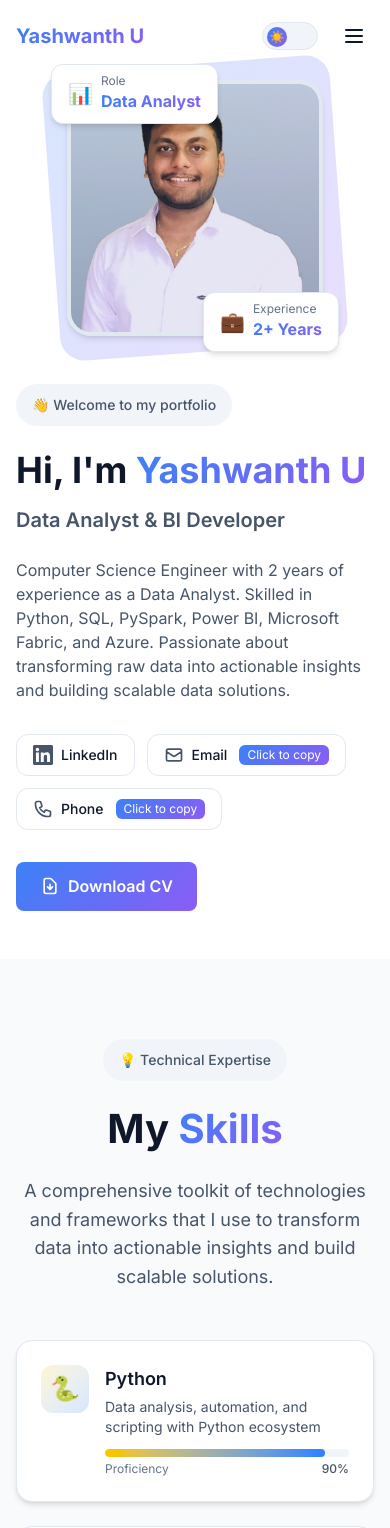
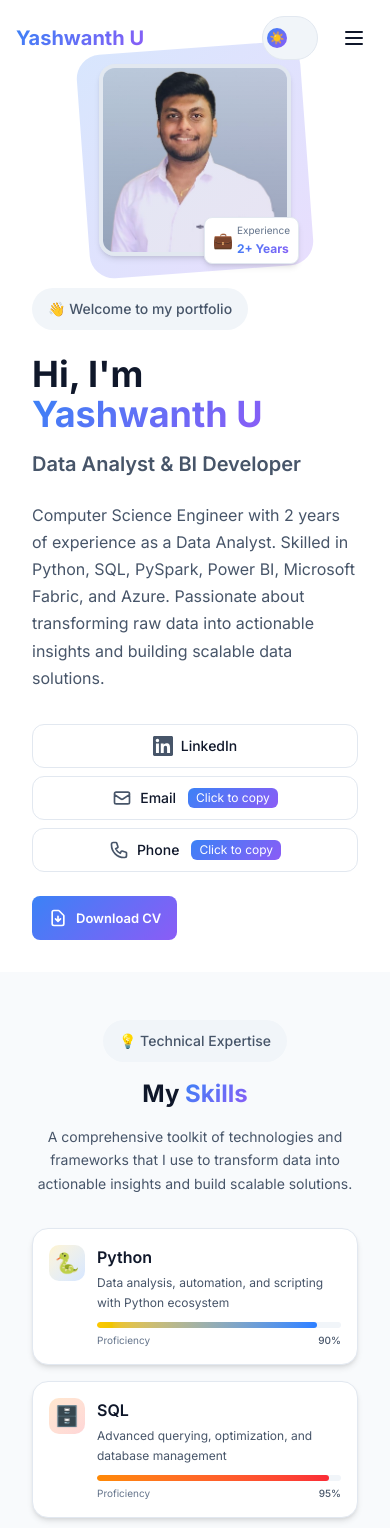
Before and after one commit to Yashwanth1606/MyPorfolio, a React (Vite) app: page / in a window 390 px wide. Shown: the top 1528 px of the page. Built offline with nearby package versions, Linux system fonts and the light colour scheme.

Commit message:
Add mobile responsiveness - Adjust all pages and components for mobile layout

```diff
--- a/src/components/SkillCard.jsx
+++ b/src/components/SkillCard.jsx
@@ -11,30 +11,30 @@ const SkillCard = ({ skill, index }) => {
                 transition={{ delay: index * 0.1, duration: 0.5 }}
                 whileHover={{ scale: 1.02, y: -5 }}
                 whileTap={{ scale: 0.98 }}
-                className="card rounded-2xl p-6 cursor-pointer group"
+                className="card rounded-xl sm:rounded-2xl p-4 sm:p-6 cursor-pointer group"
             >
-                <div className="flex items-start gap-4">
+                <div className="flex items-start gap-3 sm:gap-4">
                     <div
-                        className={`skill-icon ${skill.bgColor} group-hover:scale-110 transition-transform duration-300`}
+                        className={`skill-icon ${skill.bgColor} group-hover:scale-110 transition-transform duration-300 w-10 h-10 sm:w-12 sm:h-12 flex-shrink-0`}
                     >
-                        <span className="text-2xl">{skill.icon}</span>
+                        <span className="text-xl sm:text-2xl">{skill.icon}</span>
                     </div>
-                    <div className="flex-1">
+                    <div className="flex-1 min-w-0">
                         <h3
-                            className="text-lg font-semibold mb-1 group-hover:gradient-text transition-all duration-300"
+                            className="text-base sm:text-lg font-semibold mb-1 group-hover:gradient-text transition-all duration-300"
                             style={{ color: 'var(--text-primary)' }}
                         >
                             {skill.name}
                         </h3>
                         <p
-                            className="text-sm mb-3"
+                            className="text-xs sm:text-sm mb-2 sm:mb-3 line-clamp-2"
                             style={{ color: 'var(--text-secondary)' }}
                         >
                             {skill.description}
                         </p>
 
                         {/* Proficiency Bar */}
-                        <div className="relative h-2 rounded-full overflow-hidden" style={{ backgroundColor: 'var(--bg-tertiary)' }}>
+                        <div className="relative h-1.5 sm:h-2 rounded-full overflow-hidden" style={{ backgroundColor: 'var(--bg-tertiary)' }}>
                             <motion.div
                                 className={`absolute left-0 top-0 h-full rounded-full bg-gradient-to-r ${skill.color}`}
                                 initial={{ width: 0 }}
@@ -44,8 +44,8 @@ const SkillCard = ({ skill, index }) => {
                             />
                         </div>
                         <div className="flex justify-between mt-1">
-                            <span className="text-xs" style={{ color: 'var(--text-muted)' }}>Proficiency</span>
-                            <span className="text-xs font-medium" style={{ color: 'var(--text-secondary)' }}>
+                            <span className="text-[10px] sm:text-xs" style={{ color: 'var(--text-muted)' }}>Proficiency</span>
+                            <span className="text-[10px] sm:text-xs font-medium" style={{ color: 'var(--text-secondary)' }}>
                                 {skill.proficiency}%
                             </span>
                         </div>
@@ -54,12 +54,12 @@ const SkillCard = ({ skill, index }) => {
 
                 {/* Hover Arrow */}
                 <motion.div
-                    className="absolute right-4 top-1/2 -translate-y-1/2 opacity-0 group-hover:opacity-100 transition-opacity"
+                    className="absolute right-3 sm:right-4 top-1/2 -translate-y-1/2 opacity-0 group-hover:opacity-100 transition-opacity hidden sm:block"
                     initial={{ x: -10 }}
                     whileHover={{ x: 0 }}
                 >
                     <svg
-                        className="w-5 h-5"
+                        className="w-4 h-4 sm:w-5 sm:h-5"
                         style={{ color: 'var(--gradient-start)' }}
                         fill="none"
                         stroke="currentColor"
--- a/src/index.css
+++ b/src/index.css
@@ -197,3 +197,129 @@
 ::-webkit-scrollbar-thumb:hover {
   background: var(--text-secondary);
 }
+
+/* ==========================================
+   MOBILE RESPONSIVE STYLES
+   ========================================== */
+
+/* Mobile-first base adjustments */
+@media (max-width: 767px) {
+
+  /* Typography adjustments */
+  .section-title {
+    font-size: 1.75rem;
+    line-height: 1.3;
+  }
+
+  .section-subtitle {
+    font-size: 0.95rem;
+  }
+
+  /* Button adjustments */
+  .btn-primary {
+    padding: 0.625rem 1.25rem;
+    font-size: 0.875rem;
+    width: 100%;
+    justify-content: center;
+  }
+
+  /* Card adjustments */
+  .card {
+    border-radius: 1rem;
+  }
+
+  .card:hover {
+    transform: none;
+  }
+
+  /* Skill icon adjustments */
+  .skill-icon {
+    width: 40px;
+    height: 40px;
+    font-size: 1.25rem;
+    border-radius: 10px;
+  }
+
+  /* Navigation link adjustments */
+  .nav-link {
+    padding: 0.75rem 1rem;
+    font-size: 1rem;
+  }
+}
+
+/* Small mobile devices (up to 480px) */
+@media (max-width: 480px) {
+  .section-title {
+    font-size: 1.5rem;
+  }
+
+  .section-subtitle {
+    font-size: 0.875rem;
+  }
+
+  .btn-primary {
+    padding: 0.5rem 1rem;
+    font-size: 0.8125rem;
+  }
+
+  .skill-icon {
+    width: 36px;
+    height: 36px;
+    font-size: 1.125rem;
+  }
+}
+
+/* Ensure touch targets are appropriately sized on mobile */
+@media (max-width: 767px) {
+
+  button,
+  a {
+    min-height: 44px;
+  }
+
+  /* Fix for inline buttons/links that shouldn't stretch */
+  .inline-flex,
+  a[class*="inline"] {
+    width: auto;
+  }
+}
+
+/* Improve text readability on mobile */
+@media (max-width: 767px) {
+  body {
+    font-size: 16px;
+    -webkit-text-size-adjust: 100%;
+  }
+
+  p {
+    line-height: 1.7;
+  }
+}
+
+/* Disable hover effects on touch devices for better experience */
+@media (hover: none) {
+  .card:hover {
+    transform: none;
+    box-shadow: var(--card-shadow);
+  }
+
+  .btn-primary:hover {
+    transform: none;
+  }
+}
+
+/* Fix overflow issues on mobile */
+@media (max-width: 767px) {
+
+  html,
+  body {
+    overflow-x: hidden;
+  }
+
+  .max-w-6xl,
+  .max-w-4xl {
+    max-width: 100%;
+    padding-left: 1rem;
+    padding-right: 1rem;
+  }
+}
--- a/src/pages/Home.jsx
+++ b/src/pages/Home.jsx
@@ -52,9 +52,9 @@ const Home = () => {
     ];
 
     return (
-        <section className="min-h-[100vh] flex items-center pt-20 pb-12 px-4">
+        <section className="min-h-[100vh] flex items-center pt-16 sm:pt-20 pb-8 sm:pb-12 px-4">
             <div className="max-w-6xl mx-auto w-full">
-                <div className="grid lg:grid-cols-2 gap-12 lg:gap-16 items-center">
+                <div className="grid lg:grid-cols-2 gap-8 sm:gap-12 lg:gap-16 items-center">
                     {/* Left Column - Content */}
                     <motion.div
                         initial={{ opacity: 0, x: -50 }}
@@ -116,7 +116,7 @@ const Home = () => {
                             initial={{ opacity: 0, y: 20 }}
                             animate={{ opacity: 1, y: 0 }}
                             transition={{ delay: 0.6 }}
-                            className="flex flex-wrap gap-3 mb-8"
+                            className="flex flex-col sm:flex-row flex-wrap gap-2 sm:gap-3 mb-6 sm:mb-8"
                         >
                             {socialLinks.map((link) => (
                                 <motion.button
@@ -128,7 +128,7 @@ const Home = () => {
                                             copyToClipboard(link.value, link.type);
                                         }
                                     }}
-                                    className="flex items-center gap-2 px-4 py-2.5 rounded-xl transition-all duration-300 group"
+                                    className="flex items-center justify-center sm:justify-start gap-2 px-3 sm:px-4 py-2 sm:py-2.5 rounded-xl transition-all duration-300 group w-full sm:w-auto"
                                     style={{
                                         backgroundColor: 'var(--card-bg)',
                                         border: '1px solid var(--border-color)',
@@ -204,7 +204,7 @@ const Home = () => {
 
                             {/* Image Container */}
                             <motion.div
-                                className="relative w-64 h-64 sm:w-80 sm:h-80 lg:w-96 lg:h-96 rounded-3xl overflow-hidden"
+                                className="relative w-48 h-48 xs:w-64 xs:h-64 sm:w-80 sm:h-80 lg:w-96 lg:h-96 rounded-2xl sm:rounded-3xl overflow-hidden"
                                 style={{
                                     boxShadow: 'var(--card-shadow)',
                                     border: '4px solid var(--border-color)',
@@ -228,7 +228,7 @@ const Home = () => {
 
                             {/* Floating Badge */}
                             <motion.div
-                                className="absolute -bottom-4 -right-4 px-4 py-2 rounded-xl"
+                                className="absolute -bottom-2 -right-2 sm:-bottom-4 sm:-right-4 px-2 sm:px-4 py-1 sm:py-2 rounded-lg sm:rounded-xl"
                                 style={{
                                     backgroundColor: 'var(--card-bg)',
                                     border: '1px solid var(--border-color)',
@@ -238,18 +238,18 @@ const Home = () => {
                                 animate={{ scale: 1 }}
                                 transition={{ delay: 0.8, type: 'spring' }}
                             >
-                                <div className="flex items-center gap-2">
-                                    <span className="text-xl">💼</span>
+                                <div className="flex items-center gap-1 sm:gap-2">
+                                    <span className="text-base sm:text-xl">💼</span>
                                     <div>
-                                        <p className="text-xs" style={{ color: 'var(--text-muted)' }}>Experience</p>
-                                        <p className="font-bold gradient-text">2+ Years</p>
+                                        <p className="text-[10px] sm:text-xs" style={{ color: 'var(--text-muted)' }}>Experience</p>
+                                        <p className="font-bold gradient-text text-xs sm:text-base">2+ Years</p>
                                     </div>
                                 </div>
                             </motion.div>
 
                             {/* Second Floating Badge */}
                             <motion.div
-                                className="absolute -top-4 -left-4 px-4 py-2 rounded-xl"
+                                className="absolute -top-2 -left-2 sm:-top-4 sm:-left-4 px-2 sm:px-4 py-1 sm:py-2 rounded-lg sm:rounded-xl hidden xs:block"
                                 style={{
                                     backgroundColor: 'var(--card-bg)',
                                     border: '1px solid var(--border-color)',
@@ -259,11 +259,11 @@ const Home = () => {
                                 animate={{ scale: 1 }}
                                 transition={{ delay: 1, type: 'spring' }}
                             >
-                                <div className="flex items-center gap-2">
-                                    <span className="text-xl">📊</span>
+                                <div className="flex items-center gap-1 sm:gap-2">
+                                    <span className="text-base sm:text-xl">📊</span>
                                     <div>
-                                        <p className="text-xs" style={{ color: 'var(--text-muted)' }}>Role</p>
-                                        <p className="font-bold gradient-text">Data Analyst</p>
+                                        <p className="text-[10px] sm:text-xs" style={{ color: 'var(--text-muted)' }}>Role</p>
+                                        <p className="font-bold gradient-text text-xs sm:text-base">Data Analyst</p>
                                     </div>
                                 </div>
                             </motion.div>
--- a/src/pages/Skills.jsx
+++ b/src/pages/Skills.jsx
@@ -4,14 +4,14 @@ import SkillCard from '../components/SkillCard';
 
 const Skills = () => {
     return (
-        <section className="py-20 px-4" style={{ backgroundColor: 'var(--bg-secondary)' }}>
+        <section className="py-12 sm:py-20 px-4" style={{ backgroundColor: 'var(--bg-secondary)' }}>
             <div className="max-w-6xl mx-auto">
                 {/* Header */}
                 <motion.div
                     initial={{ opacity: 0, y: 20 }}
                     whileInView={{ opacity: 1, y: 0 }}
                     viewport={{ once: true }}
-                    className="text-center mb-12"
+                    className="text-center mb-8 sm:mb-12"
                 >
                     <motion.span
                         initial={{ opacity: 0, scale: 0.8 }}
@@ -37,7 +37,7 @@ const Skills = () => {
                 </motion.div>
 
                 {/* Skills Grid */}
-                <div className="grid sm:grid-cols-2 lg:grid-cols-3 xl:grid-cols-4 gap-6">
+                <div className="grid grid-cols-1 sm:grid-cols-2 lg:grid-cols-3 xl:grid-cols-4 gap-4 sm:gap-6">
                     {skills.map((skill, index) => (
                         <SkillCard key={skill.id} skill={skill} index={index} />
                     ))}
@@ -49,7 +49,7 @@ const Skills = () => {
                     whileInView={{ opacity: 1 }}
                     viewport={{ once: true }}
                     transition={{ delay: 0.8 }}
-                    className="mt-16 text-center"
+                    className="mt-10 sm:mt-16 text-center"
                 >
                     <p className="text-sm" style={{ color: 'var(--text-muted)' }}>
                         Click on any skill to see related projects
```
Also changed, not shown: src/components/ProjectCard.jsx (+11 -11 lines), src/pages/About.jsx (+21 -21 lines), src/pages/ProjectDetails.jsx (+12 -12 lines), src/pages/Projects.jsx (+7 -7 lines), src/pages/SkillProjects.jsx (+8 -8 lines).
